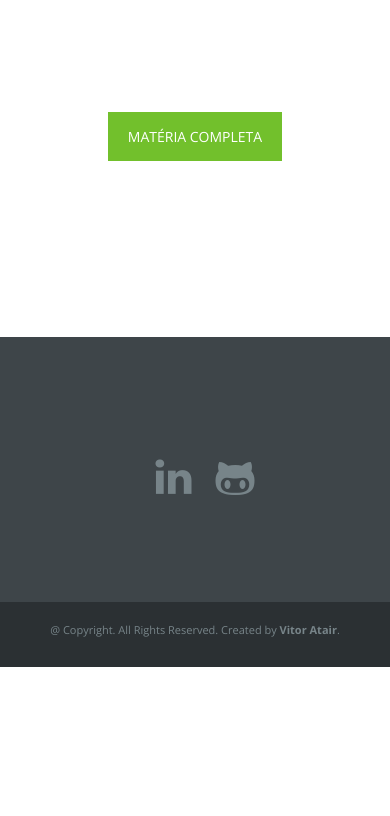
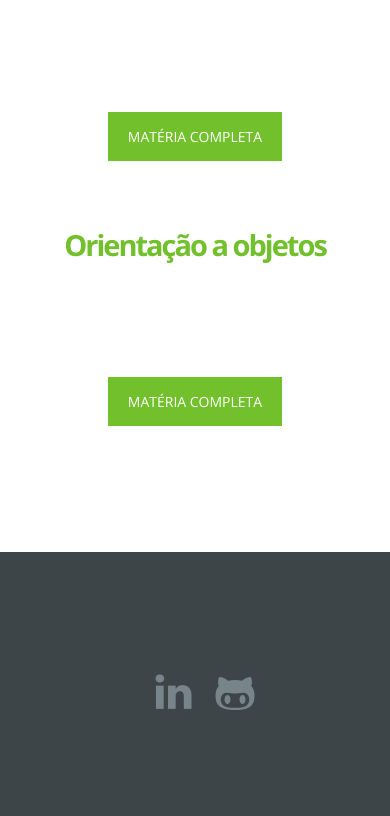
Before and after one commit to vitoratair/vitoratair, a Django app: page /python/ in a window 390 px wide. Shown: the part 1492-2308 px from the top of the page. Before the commit the page ends 2159 px from the top, so only its background shows below. Run offline with Django 3.2, Linux system fonts and the light colour scheme; some libraries are stand-ins or nearby versions.

Commit message:
added a page about object orientation using python

```diff
--- a/howto/handbook/templates/python/index.html
+++ b/howto/handbook/templates/python/index.html
@@ -59,7 +59,16 @@
 
 
       <div class="row margin-50">
+        <div class="col-md-4">
+          <h3 align="center"><span class="green">Orientação a objetos</span></h3>
+          <p class="gray">
 
+          </p>
+          <br><br><br><br><br><br>
+          <p align="center">
+            <a class="btn-main" href="/pythonOO">Matéria completa</a>
+          </p>
+        </div>
       </div>
 
     </div>
--- /dev/null
+++ b/howto/handbook/templates/python/oo_1.html
@@ -0,0 +1,5 @@
+{% extends 'base.html' %}
+
+{% block content %}
+
+{% endblock content %}
--- a/howto/handbook/views.py
+++ b/howto/handbook/views.py
@@ -29,3 +29,10 @@ def pythonData(request):
     """
 
     return render(request, 'python/data.html')
+
+def pythonOO(request):
+    """
+        Esse método tem por objetivo exibir o template da página "Orientação a objetos" sobre python
+    """
+
+    return render(request, 'python/oo_1.html')
--- a/howto/urls.py
+++ b/howto/urls.py
@@ -4,6 +4,7 @@ from django.contrib import admin
 admin.autodiscover()
 
 urlpatterns = patterns('',
+    url(r'^pythonOO/', 'howto.handbook.views.pythonOO', name='python'),
     url(r'^pythonData/', 'howto.handbook.views.pythonData', name='python'),
     url(r'^pythonFirst/', 'howto.handbook.views.pythonFirst', name='python'),
     url(r'^pythonStart/', 'howto.handbook.views.pythonStart', name='python'),
```
Also changed, not shown: howto/handbook/tests.py (+16 -0 lines).
